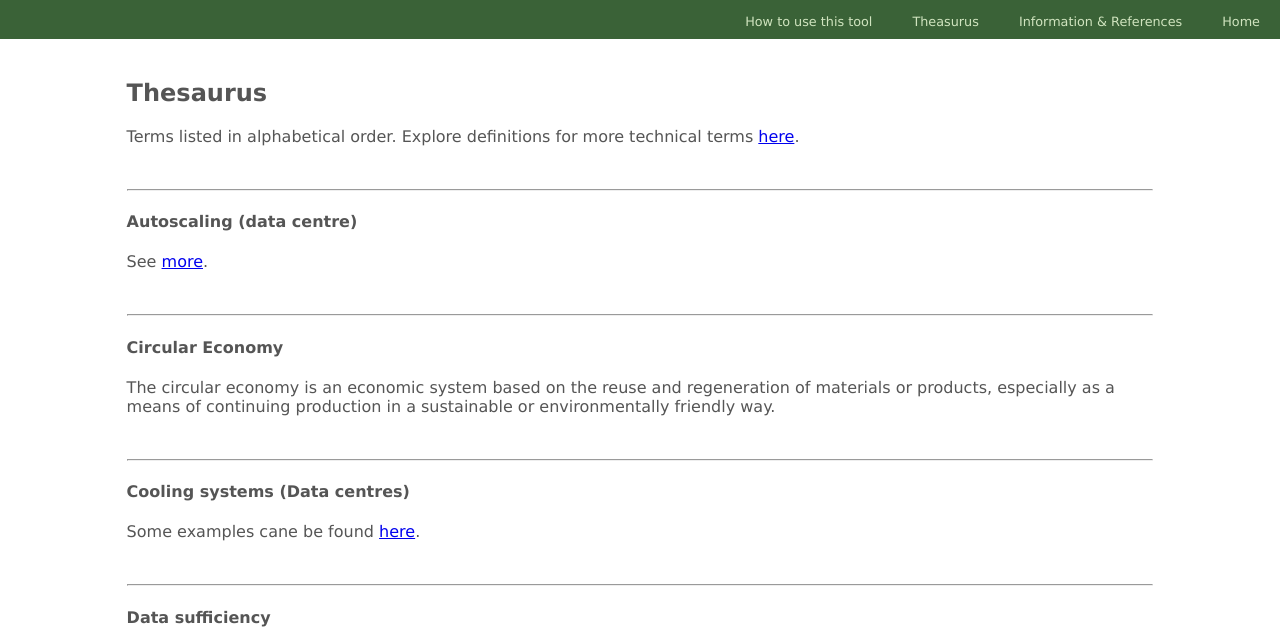
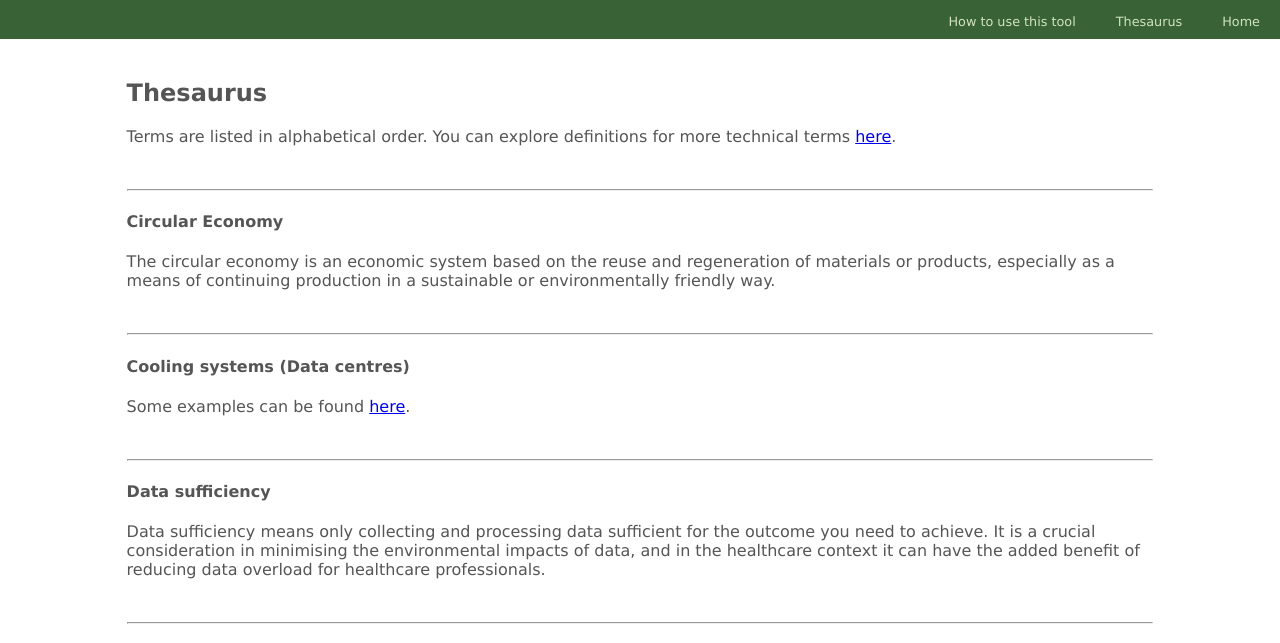
Before and after one commit to SPPROF12/MarySHADE.github.io, a plain HTML site: page thesaurus.html in a window 1280 px wide. Shown: the part 102-745 px from the top of the page. Drawn offline with Linux system fonts and the light colour scheme.

Commit message:
header etc

```diff
--- a/thesaurus.html
+++ b/thesaurus.html
@@ -20,8 +20,7 @@
 <nav class="row col-12">
 <ul>
     <li><a href="index.html">Home</a></li>
-    <li><a href="info.html">Information &amp; References</a></li>
-	<li><a href="thesaurus.html">Theasurus</a></li>
+	<li><a href="thesaurus.html">Thesaurus</a></li>
 	<li><a href="howto.html">How to use this tool</a></li>
 </ul>
 </nav>
@@ -35,11 +34,7 @@
 
 	<div class="core col-10">
 		<h2>Thesaurus</h2>
-		<p>Terms listed in alphabetical order.  Explore definitions for more technical terms <a href="https://www.techtarget.com/whatis/">here</a>.</p>
-		<br>
-		<hr>
-		<h4>Autoscaling (data centre)</h4>
-		<p>See <a href="https://www.techtarget.com/searchcloudcomputing/definition/autoscaling">more</a>.</p>
+		<p>Terms are listed in alphabetical order.  You can explore definitions for more technical terms <a href="https://www.techtarget.com/whatis/">here</a>.</p>
 		<br>
 		<hr>
 		<h4><a id="circ_eco"></a>Circular Economy</h4>
@@ -47,7 +42,7 @@
 		<br>
 		<hr>
 		<h4>Cooling systems (Data centres)</h4>
-		<p>Some examples cane be found <a href="https://www.datacenters.com/news/data-center-cooling-future-of-cooling-systems-methods-and-technologies">here</a>.</p>
+		<p>Some examples can be found <a href="https://www.datacenters.com/news/data-center-cooling-future-of-cooling-systems-methods-and-technologies">here</a>.</p>
 		<br>
 		<hr>
 		<h4><a id="data_suf"></a>Data sufficiency</h4>
```
Also changed, not shown: howto.html (+1 -2 lines).
